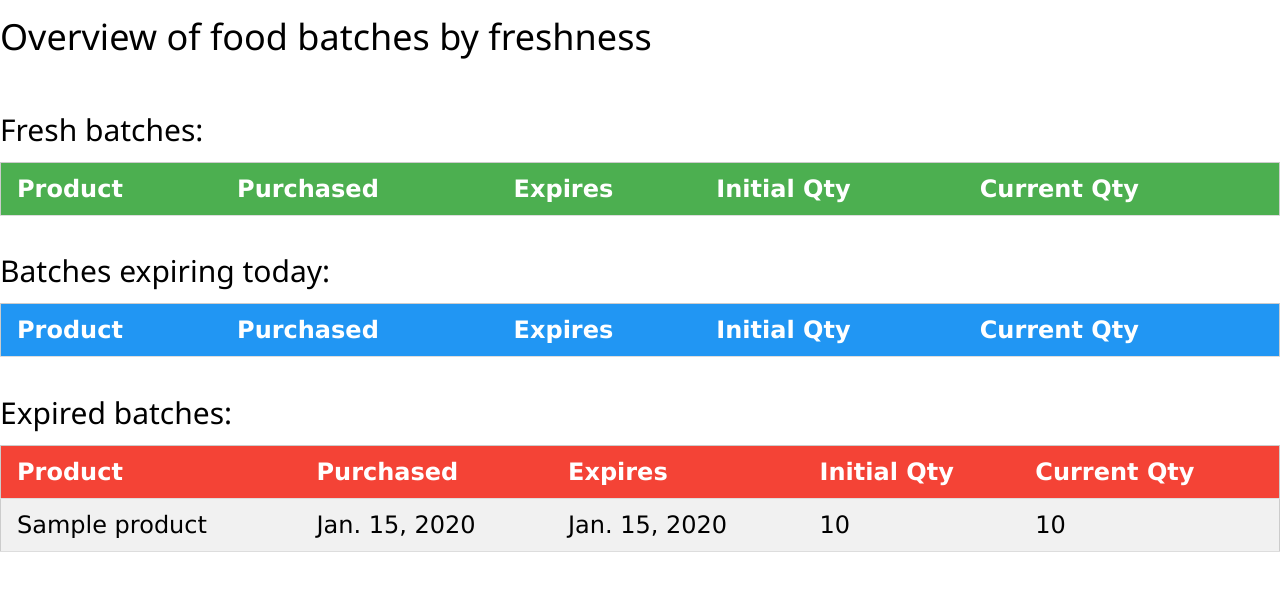
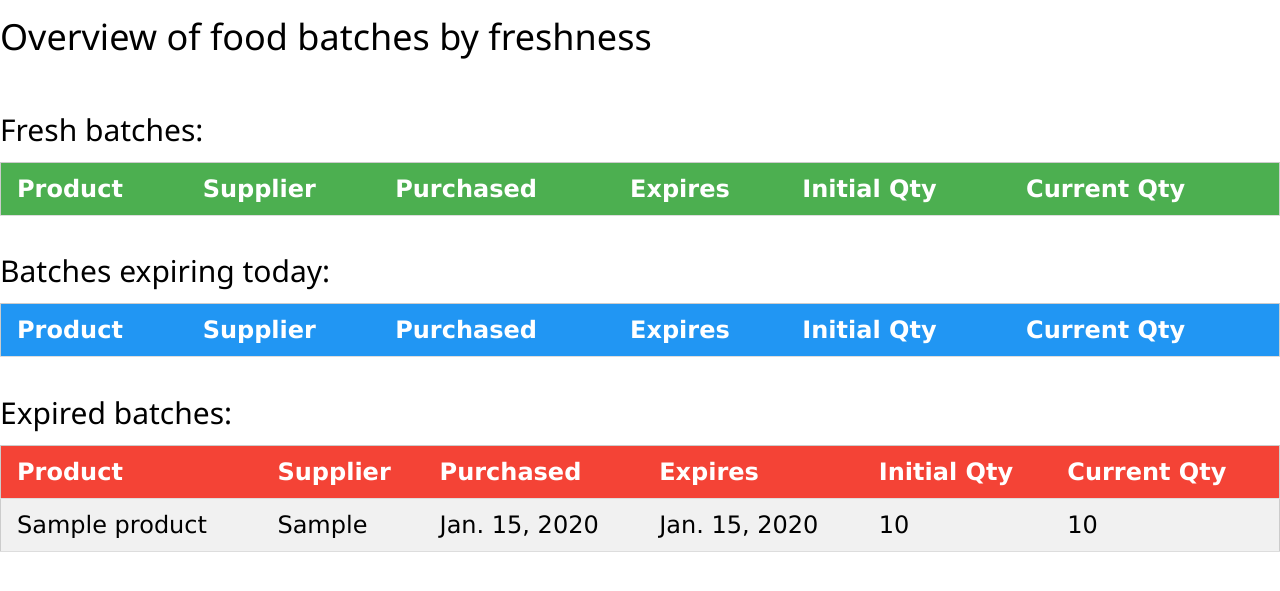
Before and after one commit to pynchia/feltest, a Django app: page / in a window 1280 px wide. Shown: the top 591 px of the page. Run offline with Django 3.2, Linux system fonts and the light colour scheme; tables that the repository leaves empty hold one stand-in row (values such as "Sample post"); lists and menus that the app fills with data are empty.

Commit message:
reshape overview page

```diff
--- a/inventory/templates/inventory/index.html
+++ b/inventory/templates/inventory/index.html
@@ -12,18 +12,20 @@
     <table class="w3-table-all w3-xlarge">
         <tr class="w3-green">
             <th id="product">Product</th>
+            <th id="supplier">Supplier</th>
             <th id="purchased">Purchased</th>
             <th id="exp_date">Expires</th>
             <th id="init_qty">Initial Qty</th>
             <th id="curr_qty">Current Qty</th>
         </tr>
         {% for batch in batches.fresh %}
-        <tr class="colname">
-            <td id="product">{{batch.product.name}}</td>
-            <td id="purchased">{{batch.pur_date}}</td>
-            <td id="exp_date">{{batch.exp_date}}</td>
-            <td id="init_qty">{{batch.init_qty}}</td>
-            <td id="curr_qty">{{batch.curr_qty}}</td>
+        <tr>
+            <td>{{batch.product.name}}</td>
+            <td>{{batch.supplier}}</td>
+            <td>{{batch.pur_date}}</td>
+            <td>{{batch.exp_date}}</td>
+            <td>{{batch.init_qty}}</td>
+            <td>{{batch.curr_qty}}</td>
         </tr>
         {% endfor %}
     </table>
@@ -34,18 +36,20 @@
     <table class="w3-table-all w3-xlarge">
         <tr class="w3-blue">
             <th id="product">Product</th>
+            <th id="supplier">Supplier</th>
             <th id="purchased">Purchased</th>
             <th id="exp_date">Expires</th>
             <th id="init_qty">Initial Qty</th>
             <th id="curr_qty">Current Qty</th>
         </tr>
         {% for batch in batches.today %}
-        <tr class="colname">
-            <td id="product">{{batch.product.name}}</td>
-            <td id="purchased">{{batch.pur_date}}</td>
-            <td id="exp_date">{{batch.exp_date}}</td>
-            <td id="init_qty">{{batch.init_qty}}</td>
-            <td id="curr_qty">{{batch.curr_qty}}</td>
+        <tr>
+            <td>{{batch.product.name}}</td>
+            <td>{{batch.supplier}}</td>
+            <td>{{batch.pur_date}}</td>
+            <td>{{batch.exp_date}}</td>
+            <td>{{batch.init_qty}}</td>
+            <td>{{batch.curr_qty}}</td>
         </tr>
         {% endfor %}
     </table>
@@ -56,18 +60,20 @@
     <table class="w3-table-all w3-xlarge">
         <tr class="w3-red">
             <th id="product">Product</th>
+            <th id="supplier">Supplier</th>
             <th id="purchased">Purchased</th>
             <th id="exp_date">Expires</th>
             <th id="init_qty">Initial Qty</th>
             <th id="curr_qty">Current Qty</th>
         </tr>
         {% for batch in batches.expired %}
-        <tr class="colname">
-            <td id="product">{{batch.product.name}}</td>
-            <td id="purchased">{{batch.pur_date}}</td>
-            <td id="exp_date">{{batch.exp_date}}</td>
-            <td id="init_qty">{{batch.init_qty}}</td>
-            <td id="curr_qty">{{batch.curr_qty}}</td>
+        <tr>
+            <td>{{batch.product.name}}</td>
+            <td>{{batch.supplier}}</td>
+            <td>{{batch.pur_date}}</td>
+            <td>{{batch.exp_date}}</td>
+            <td>{{batch.init_qty}}</td>
+            <td>{{batch.curr_qty}}</td>
         </tr>
         {% endfor %}
     </table>
```
Also changed, not shown: inventory/migrations/0001_initial.py (added).
